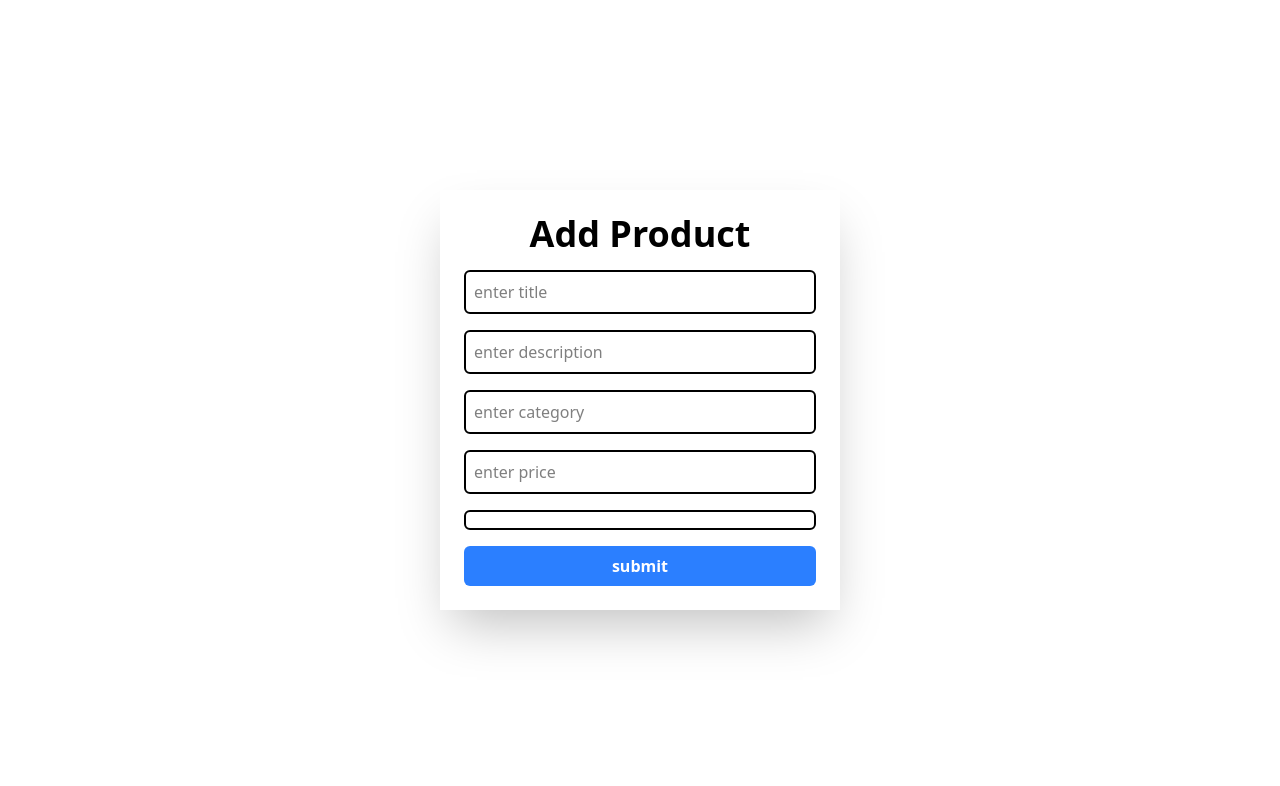
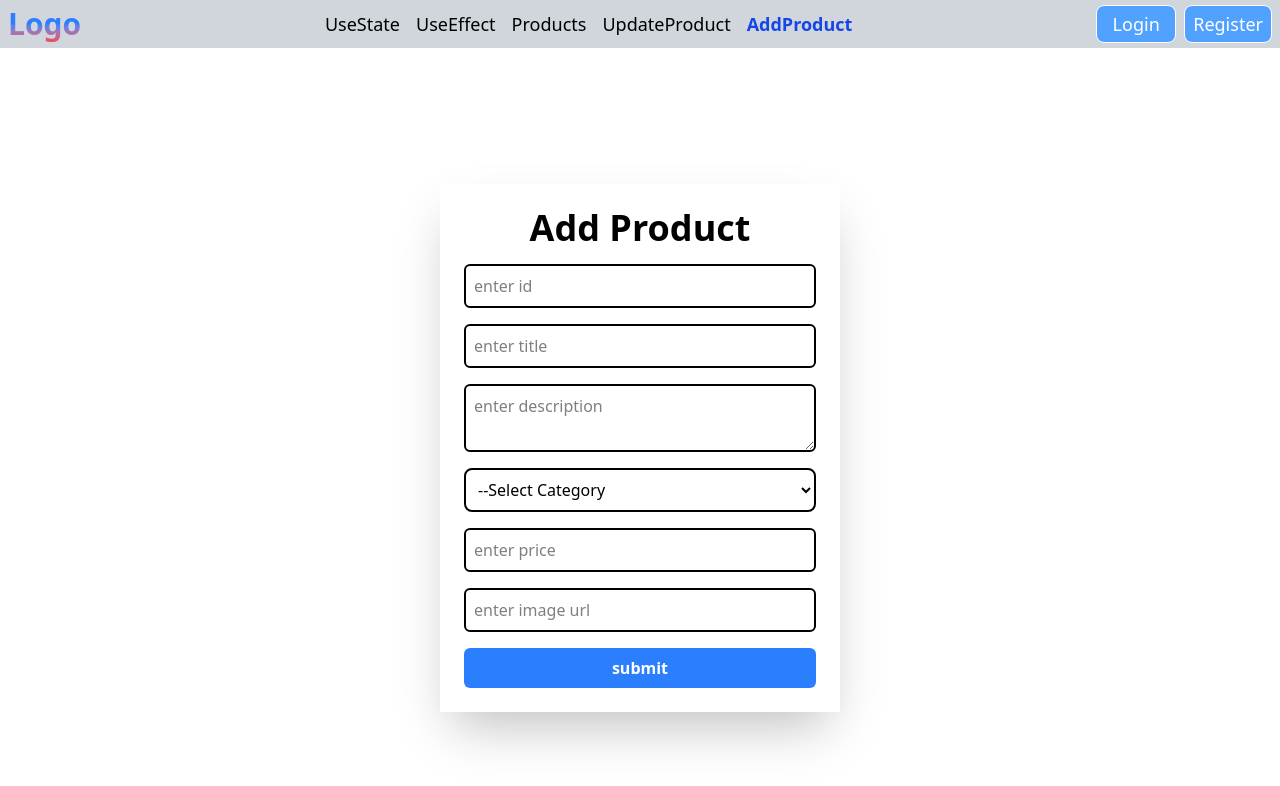
Before and after one commit to anjil-khamlung/Learning-react, a React (Vite) app: page /addProduct in a window 1280 px wide. Shown: the top 786 px of the page. Built offline with nearby package versions, Linux system fonts and the light colour scheme.

Commit message:
crud operations

```diff
--- a/src/components/Form.jsx
+++ b/src/components/AddProduct.jsx
@@ -1,9 +1,12 @@
 import React, { useState } from "react";
 import { useNavigate } from "react-router-dom";
+import axios from "axios"
+import {toast} from "react-toastify"
 
-const LoginPage = () => {
-  const navigate = useNavigate();
+const AddProduct = () => {
+  const [isLoading,setIsLoading]=useState(null)
   const init = {
+    id:"",
     title: "",
     description:"",
     price: "",
@@ -16,8 +19,13 @@ const LoginPage = () => {
     setFormData((prev) => ({ ...prev, [e.target.name]: e.target.value }));
   };
 
-  const handleSubmit = (e) => {
+  const handleSubmit = async(e) => {
     e.preventDefault();
+    setIsLoading(true)
+    if (formData.id.trim() === "") {
+      alert("id must be filled");
+      return;
+    }
 
     if (formData.title.trim() === "") {
       alert("title must be filled");
@@ -30,20 +38,29 @@ const LoginPage = () => {
     if (formData.category.trim() === "") {
       alert("title must be filled");
       return;
-    }if (formData.price.trim() === "") {
+    } if (formData.price.trim() === "") {
       alert("price must be filled");
       return;
-    }if (formData.image.trim() === "") {
+    } if (formData.image.trim() === "") {
       alert("image must be filled");
       return;
     }
 
+await axios
+      .post("https://fakestoreapi.com/products", formData)
+      .then((res) => {
+        console.log(res);
+        toast.success("Product add successfully.");
+        setFormData(init);
+        setIsLoading(false);
+      })
+      .catch((er) => {
+        console.log(er);
+        toast.error("Error while adding product.");
+      });
 
+  }
 
-    console.log(formData); //api call
-    setFormData(init);
-    navigate("/");
-  };
 
   return (
     <div className="h-screen grid place-items-center">
@@ -55,13 +72,22 @@ const LoginPage = () => {
         <input
           onChange={handleChange}
           className="p-2 w-full border-2 rounded-md"
+          type="number"
+          placeholder="enter id"
+          name="id"
+          value={formData.id}
+          required
+        />
+        <input
+          onChange={handleChange}
+          className="p-2 w-full border-2 rounded-md"
           type="text"
           placeholder="enter title"
           name="title"
           value={formData.title}
           required
         />
-        <input
+        <textarea
           onChange={handleChange}
           className="p-2 w-full border-2 rounded-md"
           type="description"
@@ -69,20 +95,22 @@ const LoginPage = () => {
           name="description"
           value={formData.description}
           required
-        />
+        ></textarea>
+        <select
+          onChange={handleChange}
+          value={formData.category}
+          name="category"
+          className="p-2 border-2 rounded-lg"
+        >
+          <option value="">--Select Category</option>
+          <option value="cloth">men's clothing</option>
+          <option value="electronic">jewelery</option>
+          <option value="furniture">electronics</option>
+        </select>
         <input
           onChange={handleChange}
           className="p-2 w-full border-2 rounded-md"
-          type="category"
-          placeholder="enter category"
-          name="category"
-          value={formData.category}
-          required
-        />
-        <input
-          onChange={handleChange}
-          className="p-2 w-full border-2 rounded-md"
-          type="price"
+          type="number"
           placeholder="enter price"
           name="price"
           value={formData.price}
@@ -91,8 +119,8 @@ const LoginPage = () => {
         <input
           onChange={handleChange}
           className="p-2 w-full border-2 rounded-md"
-          type="image"
-          placeholder="enter url"
+          type="text"
+          placeholder="enter image url"
           name="image"
           value={formData.image}
           required
@@ -100,11 +128,11 @@ const LoginPage = () => {
         <input
           className="bg-blue-500 p-2 rounded-md font-bold text-white cursor-pointer"
           type="submit"
-          value="submit"
+          value={isLoading?"Loading...":"submit"}
         />
       </form>
     </div>
   );
 };
 
-export default LoginPage;
+export default AddProduct;
--- /dev/null
+++ b/src/components/EditProduct.jsx
@@ -0,0 +1,125 @@
+import React, { useEffect, useState } from "react";
+import { useParams, useNavigate } from "react-router-dom";
+import axios from "axios";
+import { toast } from "react-toastify";
+
+const EditProduct = () => {
+  const { id } = useParams(); // get id from URL
+  const navigate = useNavigate();
+  const [isLoading, setIsLoading] = useState(false);
+
+  const [formData, setFormData] = useState({
+    title: "",
+    description: "",
+    price: "",
+    category: "",
+    image: "",
+  });
+
+  // Load product data
+  useEffect(() => {
+    axios
+      .get(`https://fakestoreapi.com/products/${id}`)
+      .then((res) => {
+        setFormData(res.data);
+      })
+      .catch(() => {
+        toast.error("Failed to load product");
+      });
+  }, [id]);
+
+  const handleChange = (e) => {
+    setFormData({ ...formData, [e.target.name]: e.target.value });
+  };
+
+  //  Update product
+  const handleSubmit = async (e) => {
+    e.preventDefault();
+    setIsLoading(true);
+
+    try {
+      await axios.put(`https://fakestoreapi.com/products/${id}`, formData);
+        toast.success("Product updated successfully");
+        console.log(formData)
+      navigate("/updateProduct");
+    } catch (err) {
+      toast.error("Failed to update product");
+    } finally {
+      setIsLoading(false);
+    }
+  };
+
+  return (
+    <div className="h-screen grid place-items-center">
+      <form
+        onSubmit={handleSubmit}
+        className="flex flex-col gap-4 shadow-2xl w-[400px] p-6"
+      >
+        <h1 className="text-3xl text-center font-bold">Edit Product</h1>
+
+        <input
+          className="p-2 border-2 rounded-md"
+          type="text"
+          name="title"
+          value={formData.title}
+          onChange={handleChange}
+          placeholder="Title"
+          required
+        />
+
+        <textarea
+          className="p-2 border-2 rounded-md"
+          name="description"
+          value={formData.description}
+          onChange={handleChange}
+          placeholder="Description"
+          required
+        />
+
+        <select
+          name="category"
+          value={formData.category}
+          onChange={handleChange}
+          className="p-2 border-2 rounded-lg"
+          required
+        >
+          <option value="">Select category</option>
+          <option value="men's clothing">Men's Clothing</option>
+          <option value="jewelery">Jewelery</option>
+          <option value="electronics">Electronics</option>
+          <option value="women's clothing">Women's Clothing</option>
+        </select>
+
+        <input
+          className="p-2 border-2 rounded-md"
+          type="number"
+          name="price"
+          value={formData.price}
+          onChange={handleChange}
+          placeholder="Price"
+          required
+        />
+
+        <input
+          className="p-2 border-2 rounded-md"
+          type="text"
+          name="image"
+          value={formData.image}
+          onChange={handleChange}
+          placeholder="Image URL"
+          required
+        />
+
+        <button
+          className="bg-blue-500 p-2 rounded-md text-white cursor-pointer font-bold"
+          type="submit"
+          disabled={isLoading}
+        >
+          {isLoading ? "Updating..." : "Update Product"}
+        </button>
+      </form>
+    </div>
+  );
+};
+
+export default EditProduct;
--- a/src/components/NavBar.jsx
+++ b/src/components/NavBar.jsx
@@ -45,6 +45,28 @@ const NavBar = () => {
             Products
           </NavLink>
         </li>
+
+        <li>
+          <NavLink
+            to="/updateProduct"
+            className={({ isActive }) =>
+              isActive ? "text-blue-700 font-bold" : "hover:text-blue-500"
+            }
+          >
+            UpdateProduct
+          </NavLink>
+        </li>
+
+        <li>
+          <NavLink
+            to="/addProduct"
+            className={({ isActive }) =>
+              isActive ? "text-blue-700 font-bold" : "hover:text-blue-500"
+            }
+          >
+            AddProduct
+          </NavLink>
+        </li>
       </ul>
 
       <div className="flex gap-2">
--- a/src/main.jsx
+++ b/src/main.jsx
@@ -9,7 +9,7 @@ createRoot(document.getElementById("root")).render(
     <App />
     <ToastContainer
       position="top-right"
-      autoClose={5000}
+      autoClose={2000}
       hideProgressBar={false}
       newestOnTop={false}
       closeOnClick={false}
--- a/src/pages/LoginPage.jsx
+++ b/src/pages/LoginPage.jsx
@@ -1,5 +1,6 @@
 import React, { useState } from "react";
 import { useNavigate } from "react-router-dom";
+import { toast } from "react-toastify";
 
 const LoginPage = () => {
   const navigate = useNavigate()
@@ -28,6 +29,7 @@ const LoginPage = () => {
 
 
     console.log(formData); //api call
+    toast.success("you have been loged in")
     setFormData(init);
     navigate("/")
   };
--- a/src/pages/ProductsPage.jsx
+++ b/src/pages/ProductsPage.jsx
@@ -42,7 +42,7 @@ const ProductsPage = () => {
 
               <button onClick={() => {
                   navigate(`/product/${product.id}`)
-          }} className="mt-4 w-full bg-black text-white py-2 rounded hover:bg-gray-800">
+          }} className="mt-4 w-full bg-black text-white py-2 rounded hover:bg-gray-800 cursor-pointer">
             More
           </button>
         </div>
--- a/src/pages/SingleProductPage.jsx
+++ b/src/pages/SingleProductPage.jsx
@@ -47,7 +47,7 @@ const SingleProductPage = () => {
             </span>
           </div>
 
-          <button className="mt-6 bg-black text-white px-6 py-2 rounded">
+          <button className="mt-6 bg-black text-white px-6 py-2 rounded cursor-pointer">
             Add to Cart
           </button>
         </div>
--- a/src/pages/UseEffectExample.jsx
+++ b/src/pages/UseEffectExample.jsx
@@ -7,8 +7,8 @@ const UseEffectExample = () => {
         console.log("count changed!",count)
     },[count])
   return (
-      <div>
-          <button onClick={()=>setCount(count+1)}>click</button>
+      <div className='h-screen flex items-center justify-center'>
+          <button className=' bg-green-500 cursor-pointer rounded p-2 text-white' onClick={()=>setCount(count+1)}>click</button>
     </div>
   )
 }
```
Also changed, not shown: src/components/LearningProps.jsx (+8 -13 lines), src/pages/UpdateProducts.jsx (+25 -7 lines), src/routes/router.jsx (+15 -6 lines).
